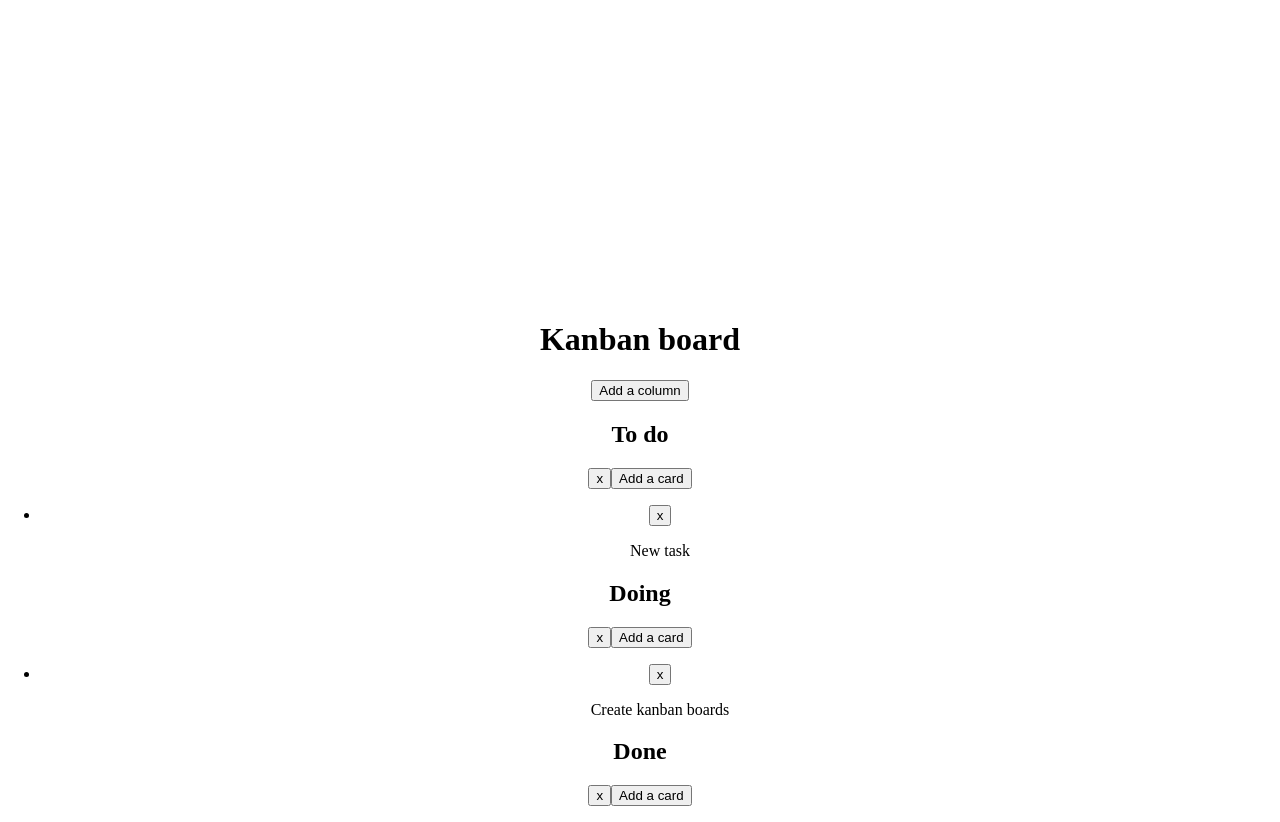
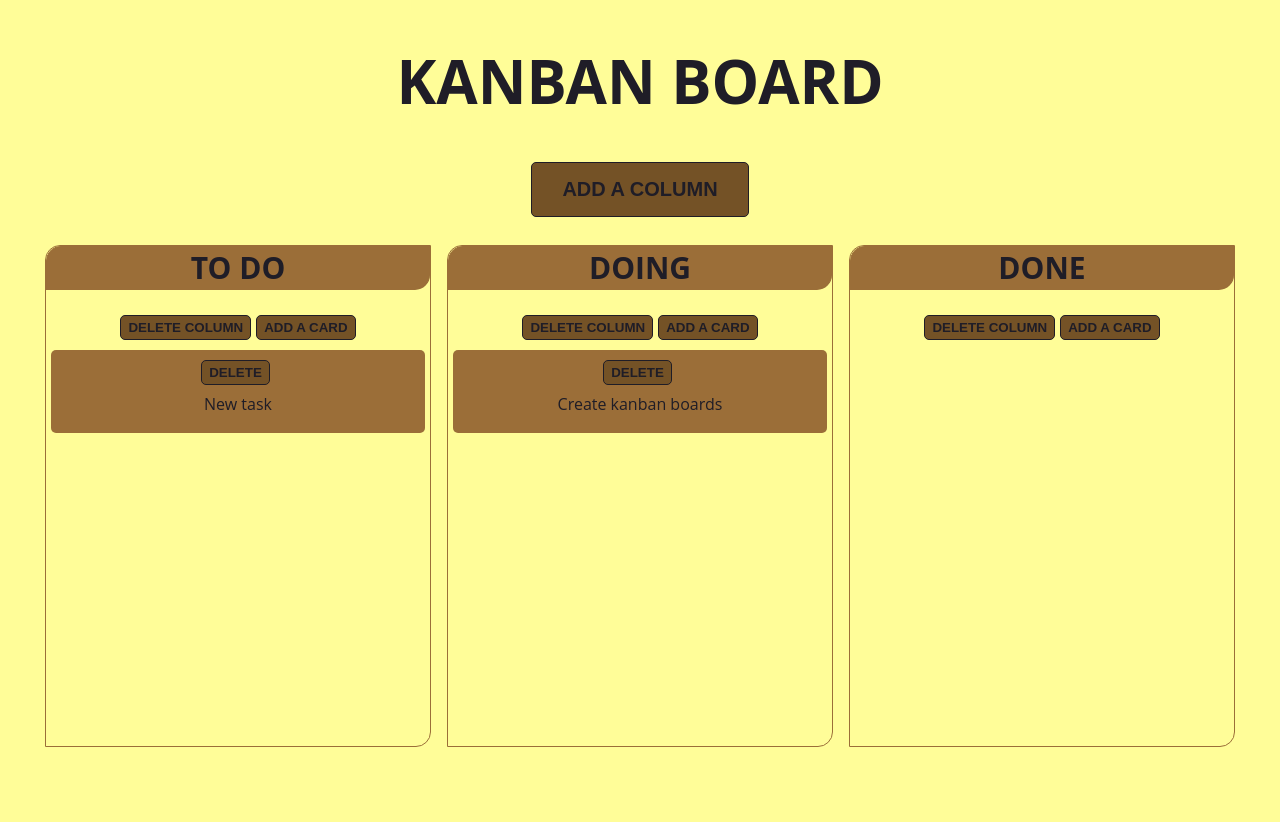
Before and after one commit to Makabra93/Zad_11_6, a plain HTML site: page index.html in a window 1280 px wide. After the commit the page ends 800 px from the top, so only its background shows below. Drawn offline with nearby package versions, Linux system fonts and the light colour scheme.

Commit message:
Add style

```diff
--- a/css/style.css
+++ b/css/style.css
@@ -1,5 +1,81 @@
+html {
+  font-family: 'Open Sans', sans-serif;
+  font-size: 10px;
+  color: #1f1d27;
+}
 body {
-    margin: 0 auto;
-    padding: 300px 0 0 0;
-    text-align: center;
+  padding: 0;
+  margin: 0;
+  background: #fffd98;
 }
+h1 {
+  font-size: 60px;
+  text-transform: uppercase;
+}
+.board {
+  text-align: center;
+}
+
+.column-container {
+  margin-top: 20px;
+  text-align: center;
+  display: flex;
+  justify-content: center;
+  align-items: center;
+  align-content: space-between;
+  flex-flow: wrap;
+}
+.column-container .column {
+  margin: 8px;
+  width: 30%;
+  height: 500px;
+  border: 1px solid #9b6e38;
+  border-radius: 15px 0;
+  overflow: auto;
+}
+.column-container .column-title {
+  font-size: 30px;
+  border: 1px solid #9b6e38;
+  border-bottom: 2px solid #9b6e38;
+  border-radius: 15px 0;
+  background: #9b6e38;
+  text-transform: uppercase;
+  margin-top: 0;
+}
+.column-container .card-description {
+  font-size: 16px;
+  margin: 8px;
+}
+.column-container .column-card-list {
+  min-height: 50px;
+  list-style-type: none;
+  padding: 0;
+}
+.column-container .card {
+  text-align: center;
+  background: #9b6e38;
+  padding: 10px;
+  margin: 5px;
+  border: none;
+  border-radius: 5px;
+}
+.create-column,
+.add-card,
+.btn-delete {
+  text-transform: uppercase;
+  padding: 4px 7px;
+  background: #745226;
+  color: #1f1d27;
+  font-weight: 700;
+  border: 1px solid;
+  border-radius: 5px;
+  cursor: pointer;
+}
+.create-column {
+  font-size: 20px;
+  padding: 15px 30px;
+}
+.btn-delete {
+  margin-right: 5px;
+  font-weight: bold;
+}
--- a/js/scripts.js
+++ b/js/scripts.js
@@ -9,6 +9,7 @@ $(function() {
     }
     function Column(name) {
         var self = this;
+
         this.id = randomString();
         this.name = name;
         this.$element = createColumn();
@@ -16,7 +17,7 @@ $(function() {
             var $column = $('<div>').addClass('column');
             var $columnTitle = $('<h2>').addClass('column-title').text(self.name);
             var $columnCardList = $('<ul>').addClass('column-card-list');
-            var $columnDelete = $('<button>').addClass('btn-delete').text('x');
+            var $columnDelete = $('<button>').addClass('btn-delete').text('DELETE COLUMN');
             var $columnAddCard = $('<button>').addClass('add-card').text('Add a card');
 
             $columnDelete.click(function() {
@@ -50,13 +51,14 @@ $(function() {
         function createCard() {
             var $card = $('<li>').addClass('card');
             var $cardDescription = $('<p>').addClass('card-description').text(self.description);
-            var $cardDelete = $('<button>').addClass('btn-delete').text('x');
+            var $cardDelete = $('<button>').addClass('btn-delete').text('DELETE');
 
             $cardDelete.click(function(){
                 self.removeCard();
             });
             $card.append($cardDelete)
             .append($cardDescription);
+
         return $card;
         }
     }
```
